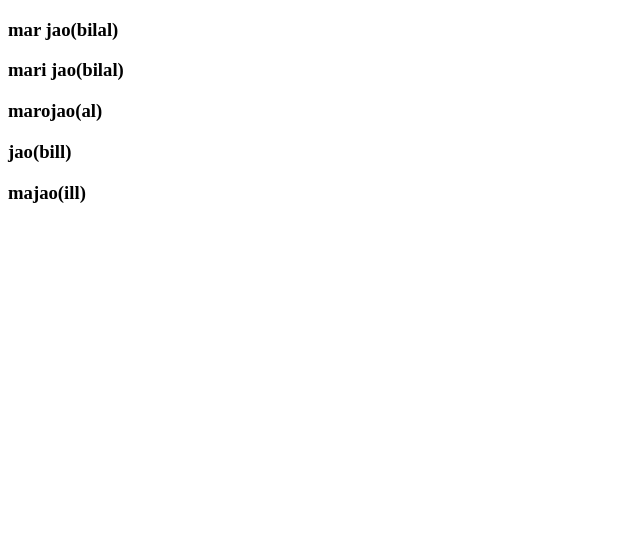
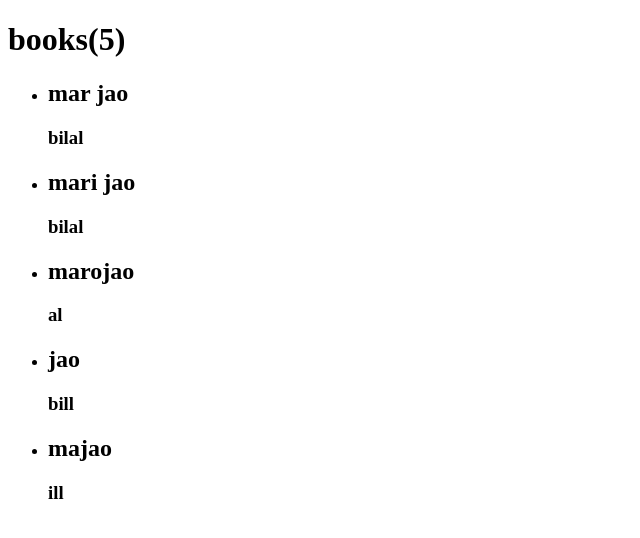
Before and after one commit to WebSolTechnologies/backbone, a plain HTML site: page index.html in a window 1280 px wide. Shown: the whole page, without its empty margins (0-640 px from the left). Drawn offline with Linux system fonts and the light colour scheme; no server answers.

Commit message:
Rendering views

```diff
--- a/app5.js
+++ b/app5.js
@@ -31,7 +31,7 @@ var books= new Books();
 
 var main=$('#main');
 
-books.on('add',function(model){
+/* books.on('add',function(model){
   model.view= $("<h3>").text(model.get('title') + '(' + model.get('author') + ')');
   main.append(model.view);
 });
@@ -39,7 +39,7 @@ books.on('add',function(model){
 books.on('remove', function(model){
   model.view.remove();
 });
-
+*/
 books.create({author: 'bilal', title: 'mar jao'});
 books.create({author: 'bilal', title: 'mari jao'});
 books.create({author: 'al', title: 'marojao'});
@@ -71,15 +71,27 @@ error
 
 var BookView= Backbone.View.extend({
   tagName: 'li',
-  className: 'book book-item',
-  attributes: function(){
-    return {
-      'data-client-id': this.model.cid
-    };
+  template: _.template($("#BookViewTemplate").html()),
+  render: function(){
+    this.el.innerHTML = this.template(this.model.toJSON())
+    return this;
   }
 });
 
+var BooksView= Backbone.View.extend({
+  template: _.template($("#BooksViewTemplate").html()),
+  render: function(){
+    this.el.innerHTML= this.template(this.collection);
+    var ul = this.$('ul');
+    this.collection.each(function(model){
+      var bookView= new BookView({model: model});
+      ul.append(bookView.render().el);
+    })
+    return this;
+  }
 
-var MainView = Backbone.View.extend({
-  el: '#main'
 })
+
+
+var booksView= new BooksView({collection: books});
+main.append(booksView.render().el);
--- a/index.html
+++ b/index.html
@@ -5,6 +5,15 @@
 </head>
 <body>
 <div id="main">
+  <script type="text/template" id='BookViewTemplate'>
+    <h2><%= title %></h2>
+    <h3><%= author %></h3>
+  </script>
+  <script type="text/template" id='BooksViewTemplate'>
+   <h1>books(<%=length %>)</h1>
+   <ul></ul>
+  </script>
+
 
   <script src='lib/jquery.js'></script>
   <script src='lib/underscore.js'></script>
```
